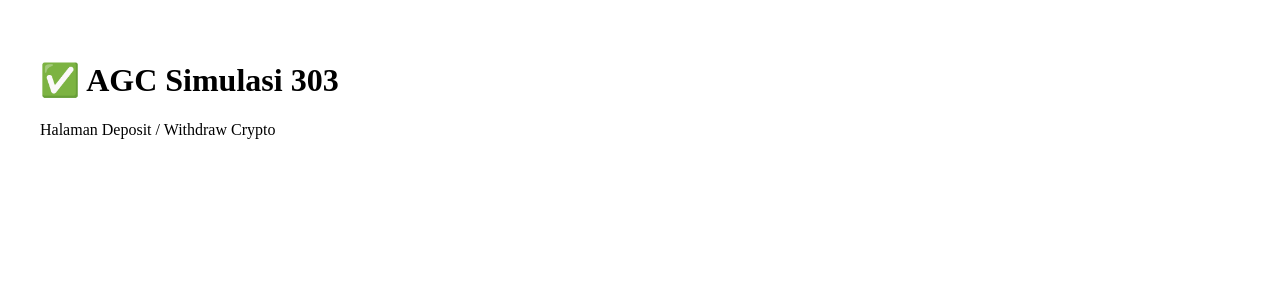
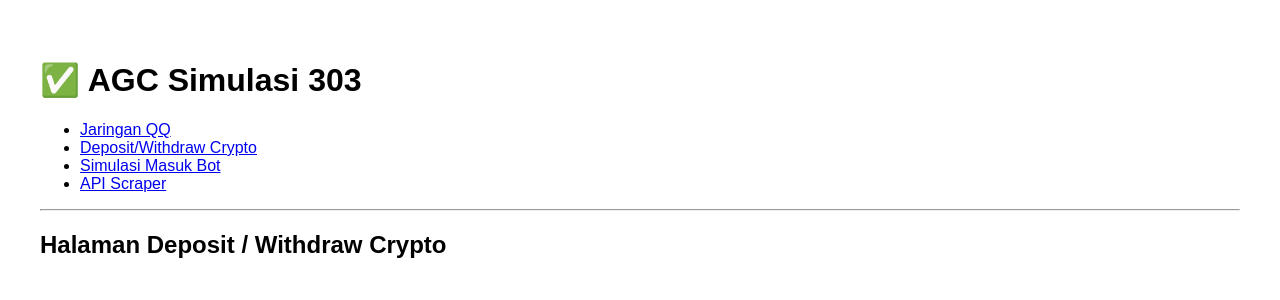
Before and after one commit to dhenynteam-wq/agc-simulasi-303, a Next.js app: page /video/dpwd-crypto in a window 1280 px wide. Shown: the top 300 px of the page. Built offline with nearby package versions, Linux system fonts and the light colour scheme.

Commit message:
Update dpwd-crypto.js

```diff
--- a/pages/video/dpwd-crypto.js
+++ b/pages/video/dpwd-crypto.js
@@ -1,8 +1,9 @@
-export default function Page() {
+import AGCLayout from '../../components/agc_layout';
+
+export default function DPWD() {
   return (
-    <div style={{ padding: '2rem' }}>
-      <h1>✅ AGC Simulasi 303</h1>
-      <p>Halaman Deposit / Withdraw Crypto</p>
-    </div>
+    <AGCLayout>
+      <h2>Halaman Deposit / Withdraw Crypto</h2>
+    </AGCLayout>
   );
 }
```
